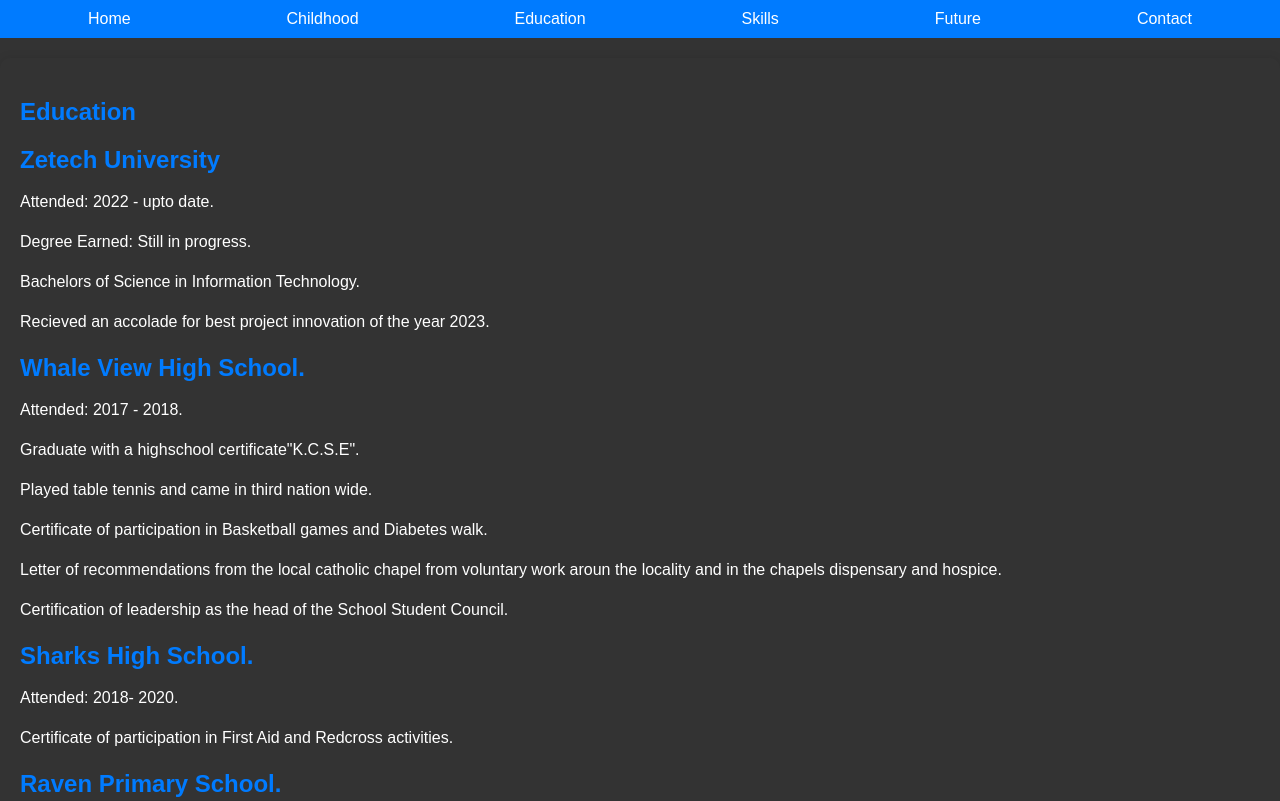
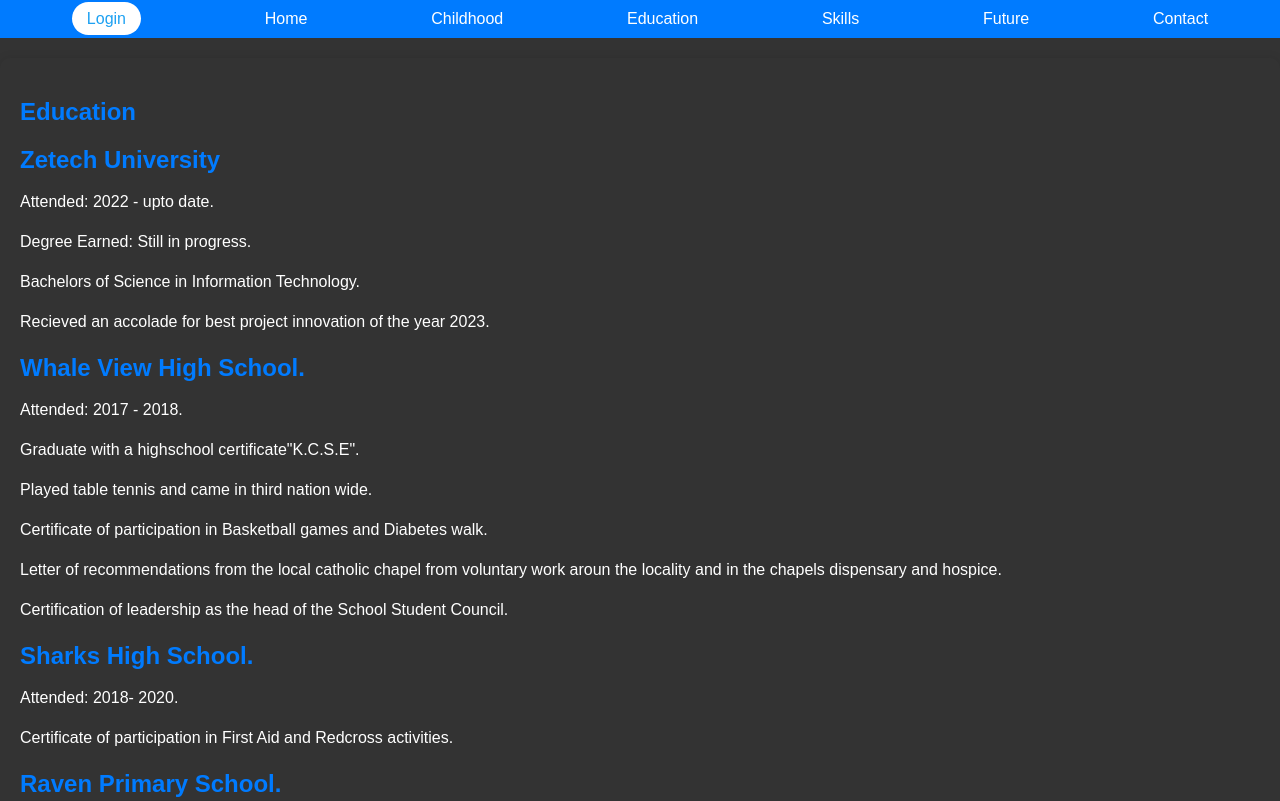
Before and after one commit to Kungu-Prince/GROWING-UP, a plain HTML site: page education.html in a window 1280 px wide. Shown: the top 801 px of the page. Drawn offline with Linux system fonts and the light colour scheme.

Commit message:
login commit

```diff
--- a/education.html
+++ b/education.html
@@ -11,6 +11,7 @@
     <!-- Navigation Bar -->
     <nav>
         <ul>
+            <li><a href="login.html">Login</a></li>
             <li><a href="index.html">Home</a></li>
             <li><a href="childhood.html">Childhood</a></li>
             <li><a href="education.html">Education</a></li>
--- a/styles.css
+++ b/styles.css
@@ -421,3 +421,14 @@ body {
     border-radius: 10px;
     box-shadow: 0 0 10px rgba(0, 0, 0, 0.1);
 }
+
+nav ul li a[href="login.html"] {
+    background-color: #fff;
+    color: #1DA1F2;
+    padding: 8px 15px;
+    border-radius: 20px;
+}
+
+nav ul li a[href="login.html"]:hover {
+    background-color: #e6e6e6;
+}
```
